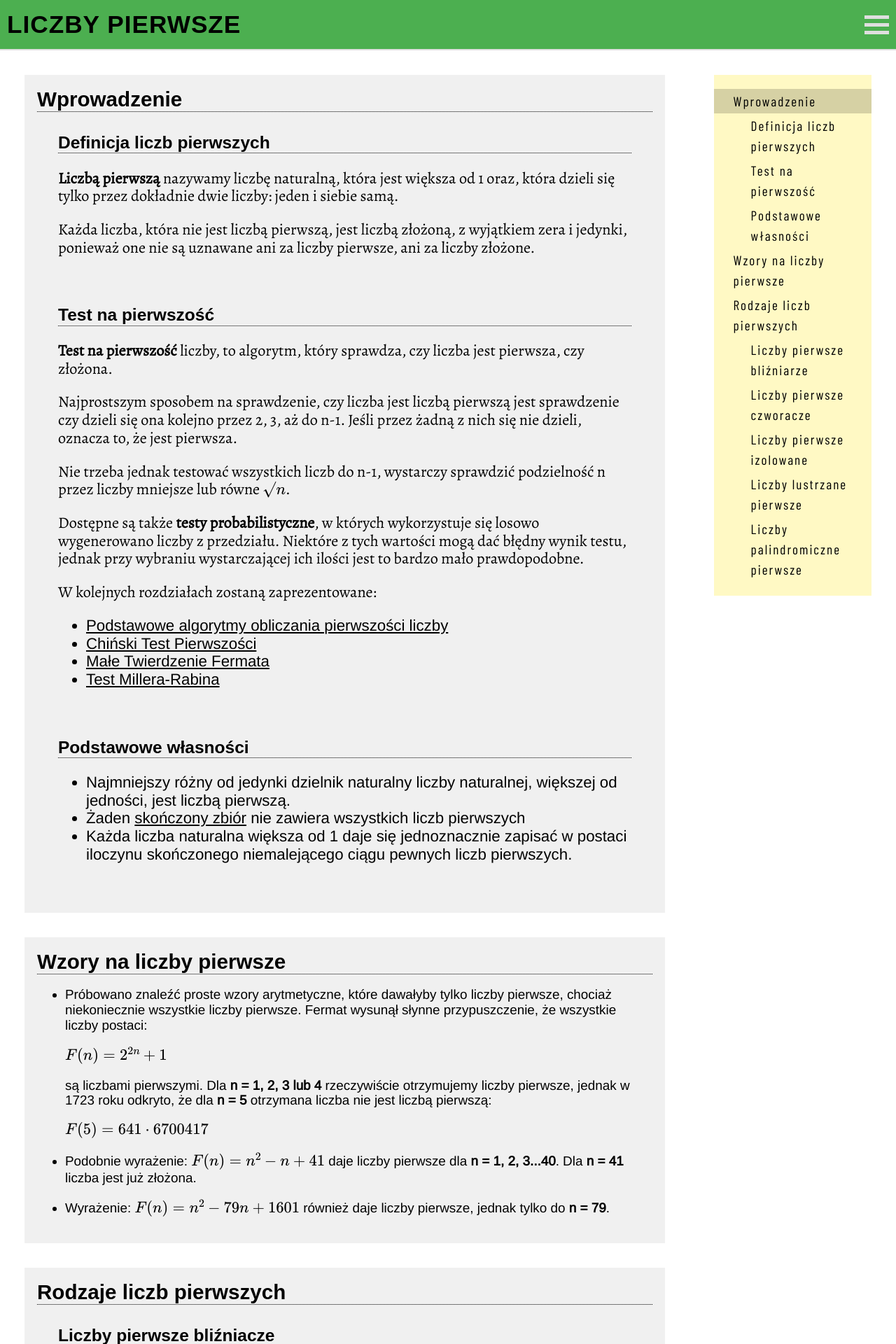
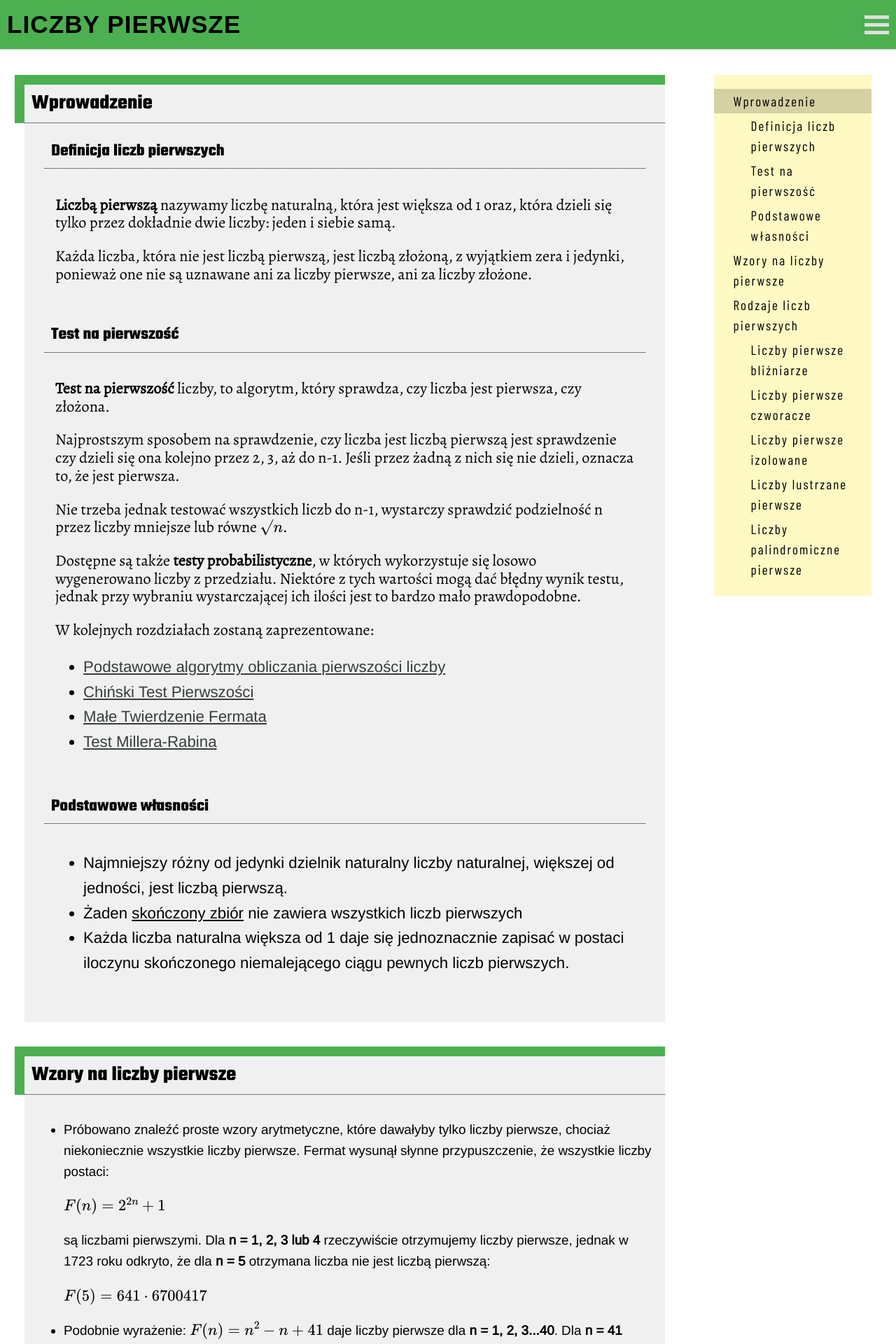
Before and after one commit to mgorzanski/liczby-pierwsze, a Jekyll site: the page built from index.html, in a window 1280 px wide. Shown: the top 1920 px of the page at 70% size. Built offline with Jekyll 4.4.1, drawn with Linux system fonts in a browser that asks for light colours; some web fonts are replaced; formulas are drawn with MathJax 3.

Commit message:
update chapters look

```diff
--- a/assets/css/app.css
+++ b/assets/css/app.css
@@ -1,4 +1,4 @@
-@import url(https://fonts.googleapis.com/css?family=Roboto+Slab);@import url(https://fonts.googleapis.com/css?family=Barlow+Condensed);@import url(https://fonts.googleapis.com/css?family=Francois+One);@import url(https://fonts.googleapis.com/css?family=Alegreya);@import url(https://fonts.googleapis.com/css?family=Palanquin+Dark);@import url(https://fonts.googleapis.com/css?family=Arimo);/*! normalize.css v7.0.0 | MIT License | github.com/necolas/normalize.css */
+@import url(https://fonts.googleapis.com/css?family=Roboto+Slab);@import url(https://fonts.googleapis.com/css?family=Barlow+Condensed);@import url(https://fonts.googleapis.com/css?family=Alegreya);@import url(https://fonts.googleapis.com/css?family=Palanquin+Dark);@import url(https://fonts.googleapis.com/css?family=Arimo);@import url(https://fonts.googleapis.com/css?family=Teko:700);/*! normalize.css v7.0.0 | MIT License | github.com/necolas/normalize.css */
 
 /* Document
    ========================================================================== */
@@ -560,25 +560,43 @@ template {
   background-color: #d6d1a4; }
 
 .chapter {
-  margin: 35px;
-  background-color: #f0f0f0;
-  padding: 18px; }
+  margin: 49px 35px 21px 35px;
+  background-color: #f0f0f0; }
 
 .chapter__content > .chapter {
-  margin: 12px; }
+  margin: 0 12px 12px 12px; }
+
+.chapter__title {
+  font-family: 'Teko', sans-serif;
+  font-size: 1.85em;
+  margin: 0;
+  border-bottom: 1px dotted #000;
+  padding: 10px;
+  position: relative; }
+
+.chapter__title::before {
+  content: "";
+  display: block;
+  width: calc(100% + 14px);
+  height: 69px;
+  top: -14px;
+  left: -14px;
+  position: absolute;
+  z-index: -1;
+  float: left;
+  background: #4CAF50; }
 
 .chapter__content > .chapter > .chapter__title {
-  font-size: 1.3em; }
+  font-size: 1.3em;
+  background: inherit; }
 
-.chapter__title {
-  font-family: 'Francois One', sans-serif;
-  font-size: 1.85em;
-  margin: 0;
-  border-bottom: 1px dotted #000; }
+.chapter__content > .chapter > .chapter__title::before {
+  display: none; }
 
 .chapter__content {
   font-family: 'Alegreya', serif;
-  font-size: 1.18em; }
+  font-size: 1.18em;
+  padding: 16px; }
 
 .step-by-step-guide {
   overflow: hidden;
@@ -618,10 +636,12 @@ template {
   list-style: disc; }
 
 .chapter__list li {
-  font-family: 'Arimo', sans-serif; }
+  font-family: 'Arimo', sans-serif;
+  font-size: 1em;
+  line-height: 1.6em; }
 
 .chapter__list li a {
-  color: #000; }
+  color: #373D3F; }
 
 .tooltip {
   text-decoration: underline; }
```
Also changed, not shown: _sass/index.scss (+34 -10 lines), 2 other files.
